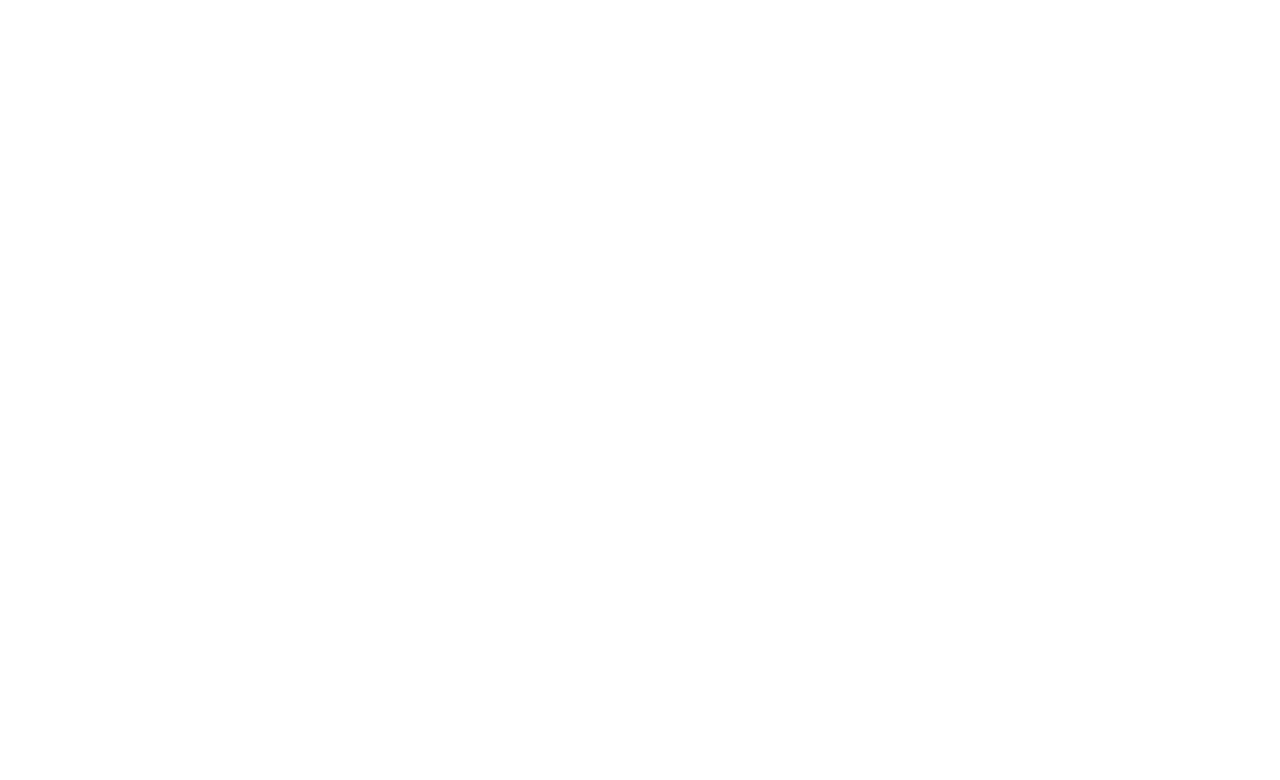
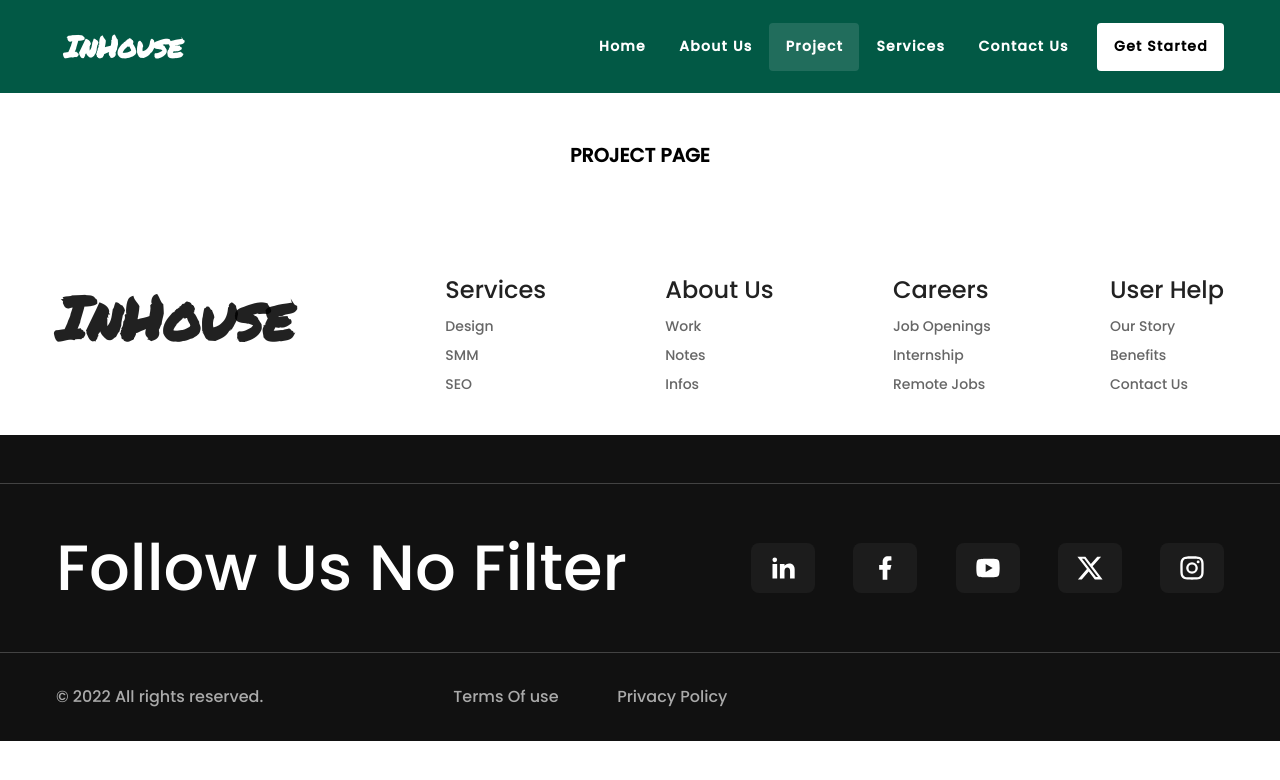
Before and after one commit to Oscar-roqsoft/vuetify-learning, a Nuxt app: page /project in a window 1280 px wide. Before the commit this address had no page. Shown: the top 780 px of the page. Built offline with nearby package versions, Linux system fonts and the light colour scheme.

Commit message:
page transitions

```diff
--- a/app.vue
+++ b/app.vue
@@ -1,9 +1,9 @@
 <template>
+  <v-app>
   <NuxtLayout>
-    <v-app>
       <NuxtPage />
-    </v-app>
-  </NuxtLayout>
+    </NuxtLayout>
+  </v-app>
 </template>
 
 <style>
--- a/components/drawer.vue
+++ b/components/drawer.vue
@@ -93,11 +93,11 @@
       return {
         drawer: null,
         navigationItems: [
-        { title: 'Home', link: '/#home', icon: 'mdi-home' },
-        { title: 'About Us', link: '/aboutus', icon: 'mdi-information' },
+        { title: 'Home', link: '/', icon: 'mdi-home' },
+        { title: 'About Us', link: '/about', icon: 'mdi-information' },
         { title: 'Projects', link: '/project', icon: 'mdi-briefcase' },
         { title: 'Services', link: '/services', icon: 'mdi-cogs' },
-        { title: 'Contact Us', link: '/contactus', icon: 'mdi-phone' },
+        { title: 'Contact Us', link: '/contact', icon: 'mdi-phone' },
       ],
 
       }
--- a/components/header.vue
+++ b/components/header.vue
@@ -19,26 +19,26 @@
                    <v-btn-toggle
                        rounded="0"
                        text
-                       color="deep-purple-accent-3"
+                       color="deep-green-accent-3"
                        group theme="dark" variant="text"
                       >
 
                        <!-- <v-btn value="shop"  to="/shop" class="rounded-xl  text-capitalize font-weight-bold">
                        <span style="font-family: Permanent Marker !important;font-size: 20px;"> Home</span>
                        </v-btn> -->
-                       <v-btn value="home"  to="/#home" class="rounded  text-capitalize font-weight-bold"
+                       <v-btn value="home"  to="/" class="rounded  text-capitalize font-weight-bold"
                        style="font-size:14px !important;">
                          Home
                        </v-btn>
-                       <v-btn  to="/#aboutus" class=" rounded text-capitalize font-weight-bold" value="left">
+                       <v-btn  to="/about" class=" rounded text-capitalize font-weight-bold" value="left">
                        About us
                        </v-btn>
 
-                       <v-btn to="/#project" class="rounded text-capitalize font-weight-bold" value="center">
+                       <v-btn to="/project" class="rounded text-capitalize font-weight-bold" value="center">
                        Project
                        </v-btn>
 
-                       <v-btn  to="/#services" class="rounded text-capitalize font-weight-bold" value="right">
+                       <v-btn  to="/services" class="rounded text-capitalize font-weight-bold" value="right">
                        Services
                        </v-btn>
 
--- /dev/null
+++ b/composables/transition.js
@@ -0,0 +1,50 @@
+import gsap from 'gsap';
+
+// import { useTransitionComposable } from '../composables/transition-composable';
+
+// const { toggleTransitionComplete } = useTransitionComposable();
+
+// No transition to start, set default to true.
+const transitionState = reactive({
+    transitionComplete: false,
+  });
+
+export const useTransitionComposable = () => {
+    const toggleTransitionComplete = (value) => {
+      transitionState.transitionComplete = value;
+    };
+
+    return {
+      transitionState,
+      toggleTransitionComplete,
+    };
+};
+
+const pageTransition = {
+  name: 'page-transiton',
+  mode: 'out-in',
+  onEnter: (el, done) => {
+    gsap.set(el, { autoAlpha: 0, scale: 0.8, xPercent: -100 });
+    gsap
+      .timeline({
+        paused: true,
+        onComplete() {
+          toggleTransitionComplete(true);
+          done();
+        },
+      })
+      .to(el, { autoAlpha: 1, xPercent: 0, duration: 0.25 })
+      .to(el, { scale: 1, duration: 0.25 })
+      .play();
+  },
+  onLeave: (el, done) => {
+    toggleTransitionComplete(false);
+    gsap
+      .timeline({ paused: true, onComplete: done })
+      .to(el, { scale: 0.8, duration: 0.2 })
+      .to(el, { xPercent: 100, autoAlpha: 0, duration: 0.2 })
+      .play();
+  },
+};
+
+export default pageTransition;
--- /dev/null
+++ b/layouts/default.vue
@@ -0,0 +1,8 @@
+<template>
+    <Header />
+    <slot/>
+
+    <div>
+        <footerMenu />
+    </div>
+</template>
--- /dev/null
+++ b/pages/about/index.vue
@@ -0,0 +1,12 @@
+<template>
+
+    <div transition="slide-x-transition">
+
+        <div class="mt-14" style="height: 200px; color: black;
+        display: flex; justify-content: center; align-items: center; font-size: larger; font-weight: 700;">
+            ABOUT PAGE
+        </div>
+
+    </div>
+
+</template>
--- /dev/null
+++ b/pages/contact/index.vue
@@ -0,0 +1,10 @@
+<template>
+
+    <div transition="slide-x-transition">
+
+        <div class="mt-14" style="height: 200px; color: black;
+        display: flex; justify-content: center; align-items: center; font-size: larger; font-weight: 700;">
+            CONTACT PAGE
+        </div>
+    </div>
+</template>
--- a/pages/index.vue
+++ b/pages/index.vue
@@ -1,10 +1,12 @@
 <template>
+
+    <div transition="slide-x-transition">
 
         <div id="home" class="main" style=" min-height: 100vh;">
 
             <div class="hero" style=" height: 98vh;">
 
-            <Header />
+
 
                 <!-- start of hero section -->
                 <v-container  style="color: white; padding-top: 5.8rem;">
@@ -109,10 +111,10 @@
             <div>
                 <contact />
             </div>
+    </div>
 
-        <div>
-            <footerMenu />
-        </div>
+
+
 
 
         <!-- back-to-the-top button -->
@@ -136,6 +138,11 @@
 
 import { gsap } from "gsap";
 export default {
+//     pageTransition: {
+//     name: 'fade', // Choose a transition name
+//     mode: 'out-in',   // Specify transition mode
+//   },
+
     data(){
         return{
 
--- /dev/null
+++ b/pages/project/index.vue
@@ -0,0 +1,11 @@
+
+<template>
+    <div transition="slide-x-transition">
+
+        <div class="mt-14" style="height: 200px; color: black;
+        display: flex; justify-content: center; align-items: center; font-size: larger; font-weight: 700;">
+            PROJECT PAGE
+        </div>
+
+    </div>
+</template>
--- /dev/null
+++ b/pages/services/index.vue
@@ -0,0 +1,10 @@
+<template>
+    <div transition="slide-x-transition">
+
+        <div class="mt-14" style="height: 200px; color: black;
+        display: flex; justify-content: center; align-items: center; font-size: larger; font-weight: 700;">
+            SERVICES PAGE
+        </div>
+
+    </div>
+</template>
```
Lines whose indentation alone changed are shown as unchanged.
